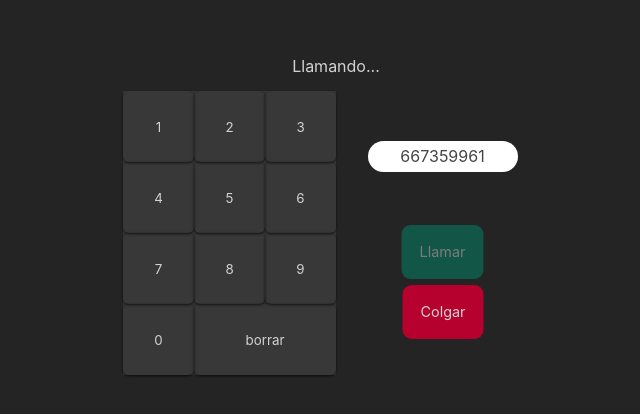
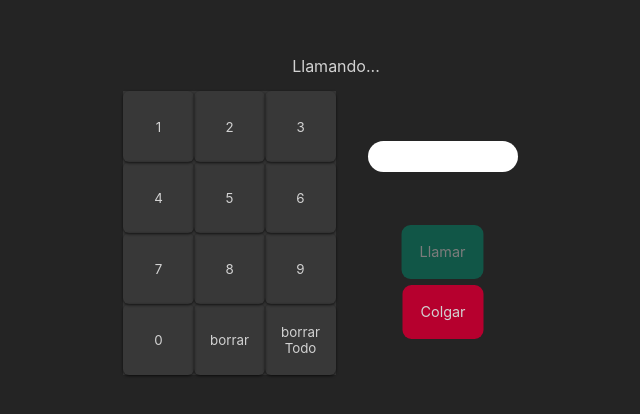
Before and after one commit to r-navarrouribe/c2-react-telefono, a React (Create React App) app: page / in a window 1280 px wide. Shown: the part 192-606 px from the top of the page, without its empty margins (304-944 px from the left). Built offline with nearby package versions, Linux system fonts and the light colour scheme.

Commit message:
Maqueta separada por componentes

```diff
--- a/src/App.js
+++ b/src/App.js
@@ -1,59 +1,16 @@
+import { Acciones } from "./components/Acciones";
+import { Informacion } from "./components/Informacion";
+import { Teclado } from "./components/Teclado";
+
 function App() {
   return (
     <>
       <div className="contenedor">
         {/* <!-- El siguiente elemento se oculta añadiéndole la clase "off" --> */}
-        <span className="mensaje">Llamando...</span>
+        <Informacion />
         <main className="telefono">
-          <div className="botones">
-            <ol className="teclado">
-              <li>
-                <button>1</button>
-              </li>
-              <li>
-                <button>2</button>
-              </li>
-              <li>
-                <button>3</button>
-              </li>
-              <li>
-                <button>4</button>
-              </li>
-              <li>
-                <button>5</button>
-              </li>
-              <li>
-                <button>6</button>
-              </li>
-              <li>
-                <button>7</button>
-              </li>
-              <li>
-                <button>8</button>
-              </li>
-              <li>
-                <button>9</button>
-              </li>
-              <li>
-                <button>0</button>
-              </li>
-              <li>
-                <button className="big">borrar</button>
-              </li>
-            </ol>
-          </div>
-          <div className="acciones">
-            <span className="numero">667359961</span>
-            {/* <!-- El botón de llamar debe tener la clase "activo" cuando --> */}
-            {/* <!-- el número de teléfono tiene 9 cifras --> */}
-            <a href="llamar" className="llamar">
-              Llamar
-            </a>
-            {/* <!-- Sólo se tiene que ver un botón u otro --> */}
-            <a href="colgar" className="colgar activo">
-              Colgar
-            </a>
-          </div>
+          <Teclado />
+          <Acciones />
         </main>
       </div>
     </>
--- /dev/null
+++ b/src/components/Acciones.js
@@ -0,0 +1,18 @@
+import { Display } from "./Display";
+
+export const Acciones = () => {
+  return (
+    <div className="acciones">
+      <Display />
+      {/* <!-- El botón de llamar debe tener la clase "activo" cuando --> */}
+      {/* <!-- el número de teléfono tiene 9 cifras --> */}
+      <a href="llamar" className="llamar">
+        Llamar
+      </a>
+      {/* <!-- Sólo se tiene que ver un botón u otro --> */}
+      <a href="colgar" className="colgar activo">
+        Colgar
+      </a>
+    </div>
+  );
+};
--- /dev/null
+++ b/src/components/Display.js
@@ -0,0 +1,3 @@
+export const Display = () => {
+  return <span className="numero"></span>;
+};
--- /dev/null
+++ b/src/components/Informacion.js
@@ -0,0 +1,3 @@
+export const Informacion = () => {
+  return <span className="mensaje">Llamando...</span>;
+};
--- /dev/null
+++ b/src/components/Tecla.js
@@ -0,0 +1,36 @@
+export const Tecla = () => {
+  return (
+    <>
+      <li>
+        <button>1</button>
+      </li>
+      <li>
+        <button>2</button>
+      </li>
+      <li>
+        <button>3</button>
+      </li>
+      <li>
+        <button>4</button>
+      </li>
+      <li>
+        <button>5</button>
+      </li>
+      <li>
+        <button>6</button>
+      </li>
+      <li>
+        <button>7</button>
+      </li>
+      <li>
+        <button>8</button>
+      </li>
+      <li>
+        <button>9</button>
+      </li>
+      <li>
+        <button>0</button>
+      </li>
+    </>
+  );
+};
--- /dev/null
+++ b/src/components/Teclado.js
@@ -0,0 +1,17 @@
+import { Tecla } from "./Tecla";
+
+export const Teclado = () => {
+  return (
+    <div className="botones">
+      <ol className="teclado">
+        <Tecla />
+        <li>
+          <button>borrar</button>
+        </li>
+        <li>
+          <button>borrar Todo</button>
+        </li>
+      </ol>
+    </div>
+  );
+};
```
Also changed, not shown: src/components/Accion.js (added).
